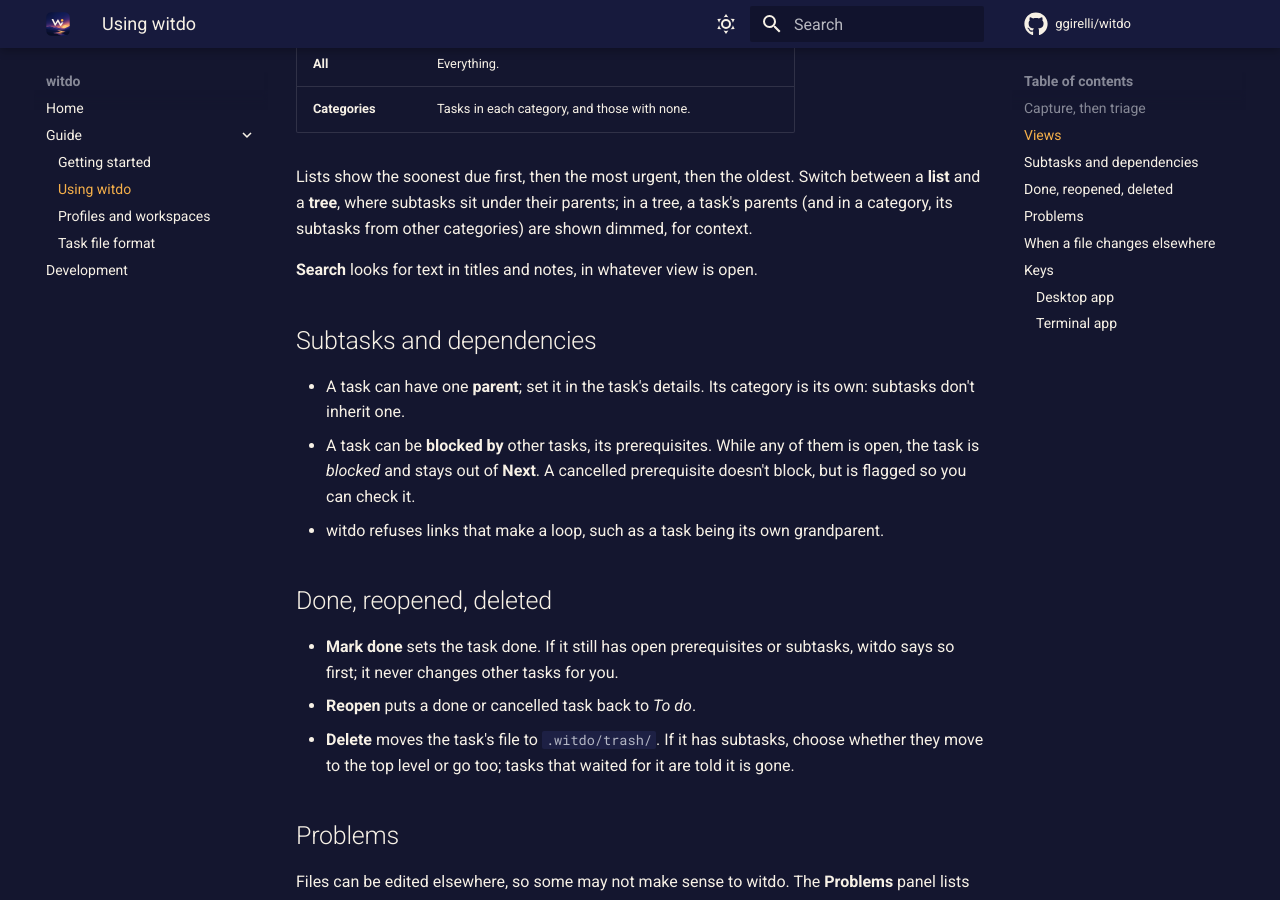
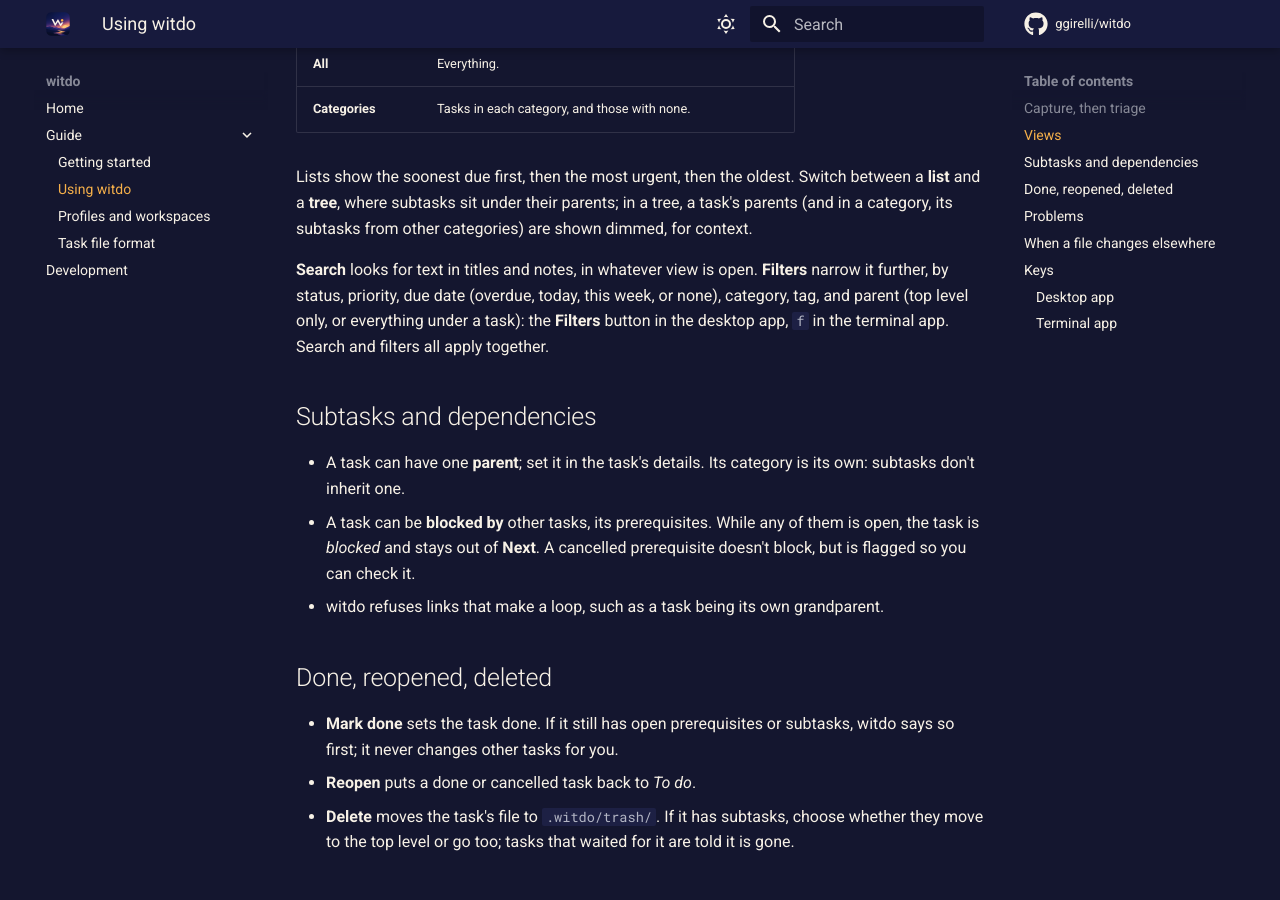
Before and after one commit to ggirelli/witdo, an MkDocs documentation site: the page built from docs/using-witdo.md, in a window 1280 px wide and 900 px high, scrolled down 696 px. Built offline with MkDocs 1.6.1 and Material for MkDocs 9.7.7, drawn with Linux system fonts in a browser that asks for light colours; plug-ins that fetch from the network failed and are left out; some of the changed text lies outside the part shown.

Commit message:
docs: describe filters and the remembered window size
Co-Authored-By: Claude Opus 5.5 <noreply@anthropic.com>

```diff
--- a/docs/using-witdo.md
+++ b/docs/using-witdo.md
@@ -27,6 +27,10 @@ tree, a task's parents (and in a category, its subtasks from other categories)
 are shown dimmed, for context.
 
 **Search** looks for text in titles and notes, in whatever view is open.
+**Filters** narrow it further, by status, priority, due date (overdue, today,
+this week, or none), category, tag, and parent (top level only, or everything
+under a task): the **Filters** button in the desktop app, `f` in the terminal
+app. Search and filters all apply together.
 
 ## Subtasks and dependencies
 
@@ -81,6 +85,7 @@ witdo stops and asks: **reload** (your change is dropped) or **overwrite**.
 | --------------------- | --------------------------------------------- |
 | `n`                   | Add tasks (Esc when done)                     |
 | `/`                   | Search as you type                            |
+| `f`                   | Filters (`←` `→` change one, `c` clears)      |
 | `↑` `↓` or `j` `k`    | Move                                          |
 | `Tab`                 | Next panel: views, list, task                 |
 | `Enter`               | Open the task, or edit the chosen field       |
```
Also changed, not shown: CHANGELOG.md (+4 -2 lines).
